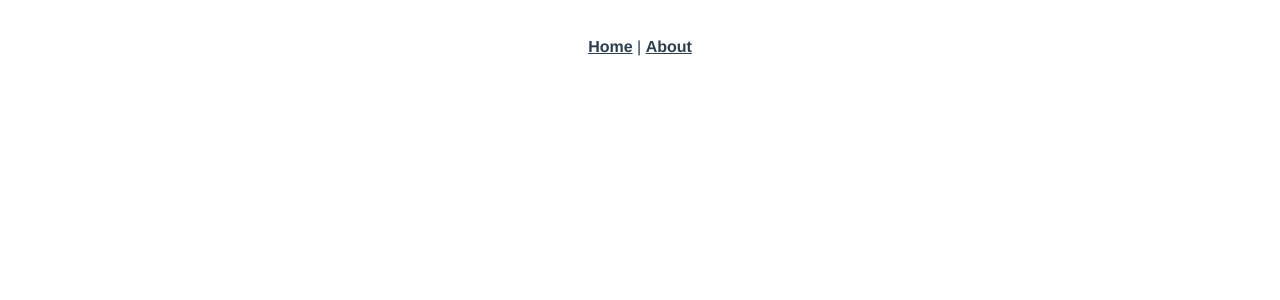
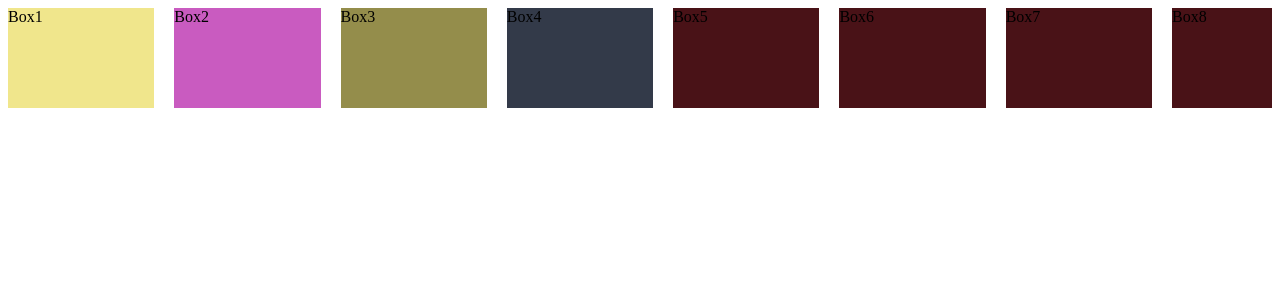
Before and after one commit to MukeshMano19/WhatsappClone, a Vue app: page /#/p1 in a window 1280 px wide. Shown: the top 300 px of the page. Built offline with nearby package versions, Linux system fonts and the light colour scheme.

Commit message:
Css intro

```diff
--- a/package.json
+++ b/package.json
@@ -3,7 +3,7 @@
     "version": "0.1.0",
     "private": true,
     "scripts": {
-    "serve": "vue-cli-service serve",
+        "start": "vue-cli-service serve",
         "build": "vue-cli-service build",
         "lint": "vue-cli-service lint"
     },
--- a/src/App.vue
+++ b/src/App.vue
@@ -1,32 +1,18 @@
 <template>
-  <div id="app">
-    <div id="nav">
-      <router-link to="/">Home</router-link> |
-      <router-link to="/about">About</router-link>
-    </div>
-    <router-view/>
+  <div>
+    <router-view></router-view>
   </div>
 </template>
 
-<style>
-#app {
-  font-family: Avenir, Helvetica, Arial, sans-serif;
-  -webkit-font-smoothing: antialiased;
-  -moz-osx-font-smoothing: grayscale;
-  text-align: center;
-  color: #2c3e50;
-}
+<script>
+export default {
+  data() {
+    return {
+      count: 0,
+    };
+  },
+};
+</script>
 
-#nav {
-  padding: 30px;
-}
-
-#nav a {
-  font-weight: bold;
-  color: #2c3e50;
-}
-
-#nav a.router-link-exact-active {
-  color: #42b983;
-}
+<style scoped>
 </style>
--- a/src/components/HelloWorld.vue
+++ /dev/null
@@ -1,60 +0,0 @@
-<template>
-  <div class="hello">
-    <h1>{{ msg }}</h1>
-    <p>
-      For a guide and recipes on how to configure / customize this project,<br>
-      check out the
-      <a href="https://cli.vuejs.org" target="_blank" rel="noopener">vue-cli documentation</a>.
-    </p>
-    <h3>Installed CLI</h3>
-    <ul>
-      <li><a href="https://github.com/vuejs/vue-cli/tree/dev/packages/%40vue/cli-plugin-babel" target="_blank" rel="noopener">babel</a></li>
-      <li><a href="https://github.com/vuejs/vue-cli/tree/dev/packages/%40vue/cli-plugin-router" target="_blank" rel="noopener">router</a></li>
-      <li><a href="https://github.com/vuejs/vue-cli/tree/dev/packages/%40vue/cli-plugin-vuex" target="_blank" rel="noopener">vuex</a></li>
-      <li><a href="https://github.com/vuejs/vue-cli/tree/dev/packages/%40vue/cli-plugin-eslint" target="_blank" rel="noopener">eslint</a></li>
-    </ul>
-    <h3>Essential Links</h3>
-    <ul>
-      <li><a href="https://vuejs.org" target="_blank" rel="noopener">Core Docs</a></li>
-      <li><a href="https://forum.vuejs.org" target="_blank" rel="noopener">Forum</a></li>
-      <li><a href="https://chat.vuejs.org" target="_blank" rel="noopener">Community Chat</a></li>
-      <li><a href="https://twitter.com/vuejs" target="_blank" rel="noopener">Twitter</a></li>
-      <li><a href="https://news.vuejs.org" target="_blank" rel="noopener">News</a></li>
-    </ul>
-    <h3>Ecosystem</h3>
-    <ul>
-      <li><a href="https://router.vuejs.org" target="_blank" rel="noopener">vue-router</a></li>
-      <li><a href="https://vuex.vuejs.org" target="_blank" rel="noopener">vuex</a></li>
-      <li><a href="https://github.com/vuejs/vue-devtools#vue-devtools" target="_blank" rel="noopener">vue-devtools</a></li>
-      <li><a href="https://vue-loader.vuejs.org" target="_blank" rel="noopener">vue-loader</a></li>
-      <li><a href="https://github.com/vuejs/awesome-vue" target="_blank" rel="noopener">awesome-vue</a></li>
-    </ul>
-  </div>
-</template>
-
-<script>
-export default {
-  name: 'HelloWorld',
-  props: {
-    msg: String
-  }
-}
-</script>
-
-<!-- Add "scoped" attribute to limit CSS to this component only -->
-<style scoped>
-h3 {
-  margin: 40px 0 0;
-}
-ul {
-  list-style-type: none;
-  padding: 0;
-}
-li {
-  display: inline-block;
-  margin: 0 10px;
-}
-a {
-  color: #42b983;
-}
-</style>
--- /dev/null
+++ b/src/components/Page1.vue
@@ -0,0 +1,67 @@
+<template>
+  <div class="parent">
+    <div class="box1">Box1</div>
+    <div class="box2">Box2</div>
+    <div class="box3">Box3</div>
+    <div class="box4">Box4</div>
+    <div class="box5">Box5</div>
+    <div class="box6">Box6</div>
+    <div class="box7">Box7</div>
+    <div class="box8">Box8</div>
+  </div>
+</template>
+<style scoped>
+.parent {
+  display: flex;
+  flex-flow: row wrap;
+  column-gap: 20px;
+  row-gap: 20px;
+}
+.box1 {
+  height: 100px;
+  width: 100px;
+  background: khaki;
+  flex-grow: 1;
+}
+.box2 {
+  height: 100px;
+  width: 100px;
+  flex-grow: 1;
+  background: rgb(201, 91, 192);
+}
+.box3 {
+  height: 100px;
+  width: 100px;
+  background: rgb(148, 141, 75);
+  flex-grow: 1;
+}
+.box4 {
+  height: 100px;
+  width: 100px;
+  background: rgb(51, 58, 73);
+  flex-grow: 1;
+}
+.box5 {
+  height: 100px;
+  width: 100px;
+  background: rgb(73, 18, 23);
+  flex-grow: 1;
+}
+.box6 {
+  height: 100px;
+  width: 100px;
+  background: rgb(73, 18, 23);
+  flex-grow: 1;
+}
+.box7 {
+  height: 100px;
+  width: 100px;
+  background: rgb(73, 18, 23);
+  flex-grow: 1;
+}
+.box8 {
+  height: 100px;
+  width: 100px;
+  background: rgb(73, 18, 23);
+}
+</style>
--- /dev/null
+++ b/src/components/Page2.vue
@@ -0,0 +1,18 @@
+<template>
+  <div class="grid">
+      <img src="https://encrypted-tbn0.gstatic.com/images?q=tbn:ANd9GcQTK500IQ_2NpiNk7Ed_4phbWDtLSZ7QGWuNA&usqp=CAU"/>
+      <img src="https://encrypted-tbn0.gstatic.com/images?q=tbn:ANd9GcQTK500IQ_2NpiNk7Ed_4phbWDtLSZ7QGWuNA&usqp=CAU"/>
+      <img src="https://encrypted-tbn0.gstatic.com/images?q=tbn:ANd9GcQTK500IQ_2NpiNk7Ed_4phbWDtLSZ7QGWuNA&usqp=CAU"/>
+  </div>
+</template>
+<style scoped>
+.grid {
+  display: grid;
+  grid-template-columns: repeat(auto-fill, minmax(250px, 1fr));
+  grid-gap: 10px;
+}
+
+.grid img {
+    width: 100%;
+}
+</style>
--- a/src/main.js
+++ b/src/main.js
@@ -6,7 +6,7 @@ import store from './store'
 Vue.config.productionTip = false
 
 new Vue({
-  router,
-  store,
-  render: h => h(App)
+    router,
+    store,
+    render: h => h(App)
 }).$mount('#app')
--- a/src/router/index.js
+++ b/src/router/index.js
@@ -1,27 +1,24 @@
 import Vue from 'vue'
 import VueRouter from 'vue-router'
-import Home from '../views/Home.vue'
 
 Vue.use(VueRouter)
 
-  const routes = [
-  {
-    path: '/',
-    name: 'Home',
-    component: Home
-  },
-  {
-    path: '/about',
-    name: 'About',
-    // route level code-splitting
-    // this generates a separate chunk (about.[hash].js) for this route
-    // which is lazy-loaded when the route is visited.
-    component: () => import(/* webpackChunkName: "about" */ '../views/About.vue')
-  }
+const routes = [{
+        path: '/p1',
+        name: 'page1',
+        component: () =>
+            import ('../components/Page1')
+    },
+    {
+        path: '/p2',
+        name: 'page2',
+        component: () =>
+            import ('../components/Page2')
+    }
 ]
 
 const router = new VueRouter({
-  routes
+    routes
 })
 
 export default router
--- a/src/views/About.vue
+++ /dev/null
@@ -1,5 +0,0 @@
-<template>
-  <div class="about">
-    <h1>This is an about page</h1>
-  </div>
-</template>
--- a/src/views/Home.vue
+++ /dev/null
@@ -1,18 +0,0 @@
-<template>
-  <div class="home">
-    <img alt="Vue logo" src="../assets/logo.png">
-    <HelloWorld msg="Welcome to Your Vue.js App"/>
-  </div>
-</template>
-
-<script>
-// @ is an alias to /src
-import HelloWorld from '@/components/HelloWorld.vue'
-
-export default {
-  name: 'Home',
-  components: {
-    HelloWorld
-  }
-}
-</script>
```
Lines whose indentation alone changed are shown as unchanged.
